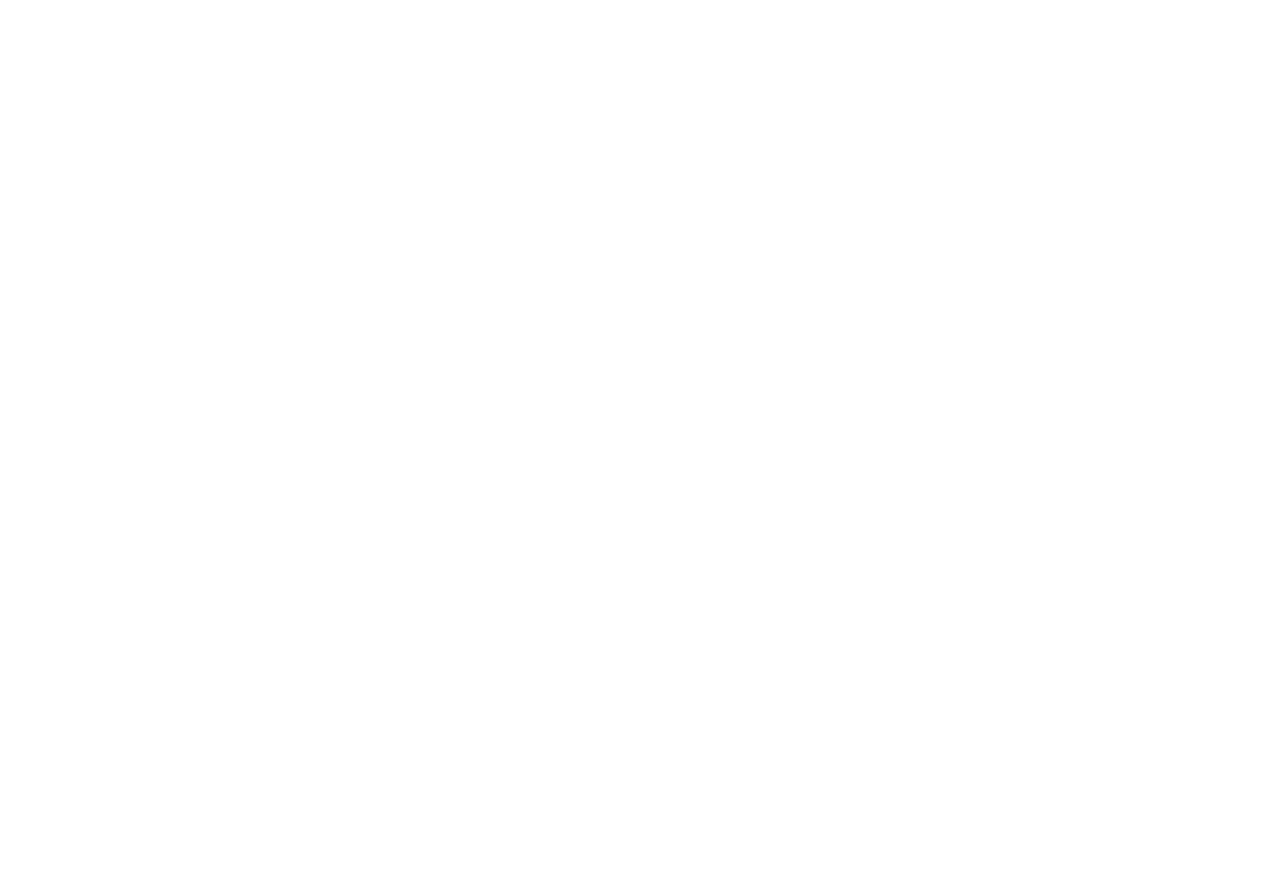
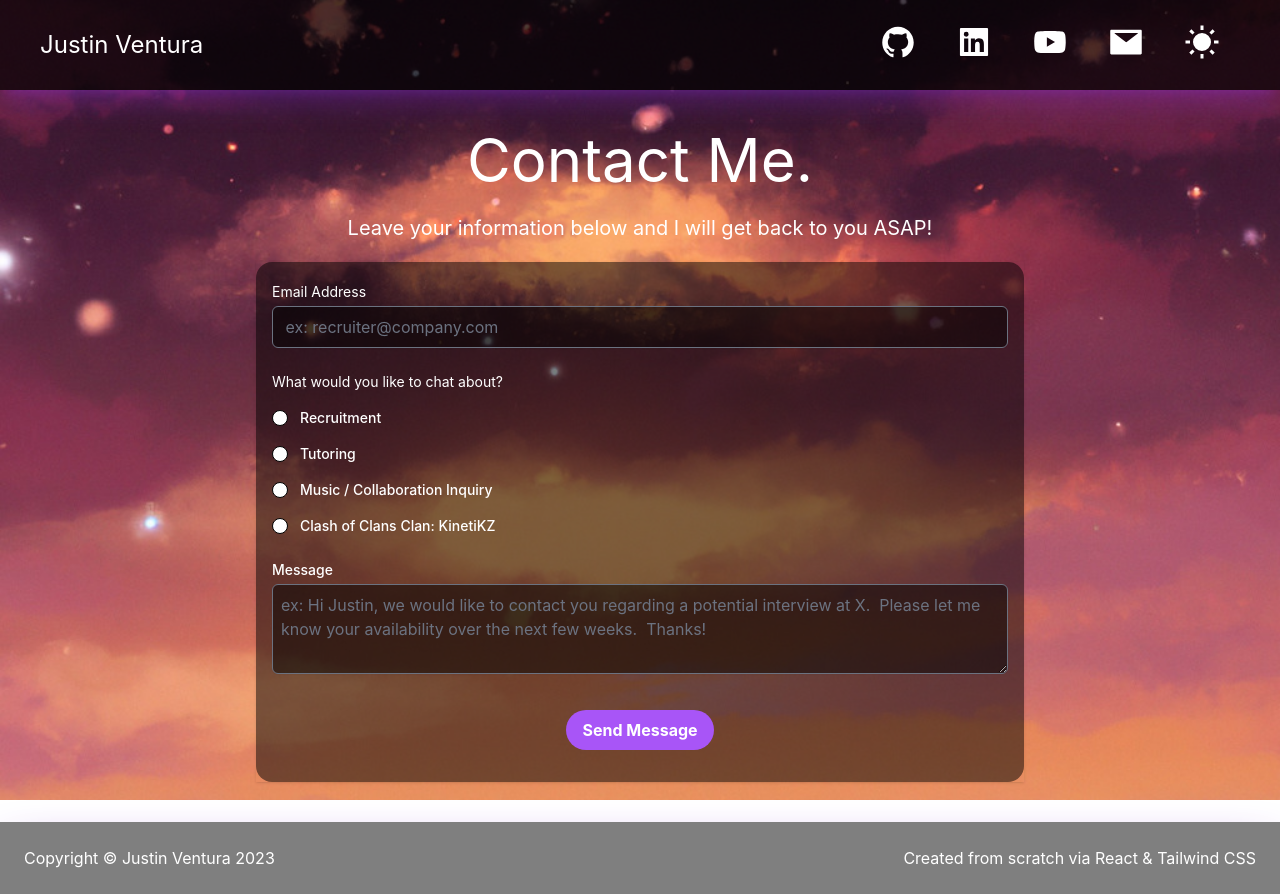
Before and after one commit to jventura1738/justinventura.tech, a React (Create React App) app in the folder justin-ventura-portfolio/: page /contact in a window 1280 px wide. Before the commit this address had no page. Before the commit the page ends 800 px from the top, so only its background shows below. Built offline with nearby package versions, Linux system fonts and the light colour scheme.

Commit message:
Contact backend added

```diff
--- a/justin-ventura-portfolio/package.json
+++ b/justin-ventura-portfolio/package.json
@@ -13,7 +13,6 @@
     "react-router-dom": "^6.7.0",
     "react-scripts": "5.0.1",
     "react-scroll": "^1.8.9",
-    "react-sticky-nav": "^4.0.6",
     "typewriter-effect": "^2.19.0",
     "web-vitals": "^2.1.4"
   },
@@ -42,6 +41,7 @@
     ]
   },
   "devDependencies": {
+    "@tailwindcss/forms": "^0.5.3",
     "tailwindcss": "^3.2.4"
   }
 }
--- a/justin-ventura-portfolio/src/App.js
+++ b/justin-ventura-portfolio/src/App.js
@@ -4,6 +4,7 @@
 
 // My react components:
 import Home from "./pages/Home";
+import Contact from "./pages/Contact";
 
 // CSS:
 import "./css/App.css";
@@ -26,6 +27,8 @@
       experienceHover: "text-orange-400",
       experienceGradient: "from-purple-600/50 to-orange-400/50",
       horizontalRule: "bg-orange-400",
+      contactFormBox: "bg-gray-500/50",
+      radioButton: "orange-500",
     },
     light: {
       backgroundImage: `url(${lightBgImage})`,
@@ -34,6 +37,8 @@
       experienceHover: "text-purple-400",
       experienceGradient: "from-orange-600/50 to-purple-400/50",
       horizontalRule: "bg-purple-500",
+      contactFormBox: "bg-theme/50",
+      radioButton: "purple-500",
     },
   };
   const themeProps = { theme, toggleTheme, themeStyles };
@@ -42,6 +47,7 @@
       <Router>
         <Routes>
           <Route path="/" element={<Home {...themeProps} />}></Route>
+          <Route path="/contact" element={<Contact {...themeProps} />}></Route>
         </Routes>
       </Router>
     </div>
--- /dev/null
+++ b/justin-ventura-portfolio/src/components/ContactForm.js
@@ -0,0 +1,118 @@
+import React from "react";
+
+function ContactForm({ theme, toggleTheme, themeStyles }) {
+  return (
+    <div className="mx-auto max-w-3xl space-y-12 md:py-24 md:grid md:grid-cols-1 md:gap-6 text-white mb-10">
+      <div className="mt-5 md:col-span-2 md:mt-0">
+        <form action="#" method="POST">
+          <div className="shadow sm:overflow-hidden sm:rounded-md">
+            <div className="rounded-2xl space-y-6 bg-theme/50 px-4 py-5 sm:p-6">
+              <div className="grid grid-cols-1 gap-6">
+                <div className="col-span-1 sm:col-span-2">
+                  <label htmlFor="Email address" className="block text-sm">
+                    Email Address
+                  </label>
+                  <div className="mt-1 flex rounded-2xl shadow-sm text-white">
+                    <input
+                      type="text"
+                      name="company-website"
+                      id="company-website"
+                      className={`${themeStyles[theme].contactFormBox} caret-orange-500 focus:border-orange-500 focus:ring-orange-500  block w-full flex-1 p-2 rounded-md rounded-r-md sm:text-sm`}
+                      placeholder=" ex: recruiter@company.com"
+                    />
+                  </div>
+                </div>
+              </div>
+              <fieldset>
+                <p className="text-sm">What would you like to chat about?</p>
+                <div className="mt-4 space-y-4">
+                  <div className="flex items-center">
+                    <input
+                      id="recruit-inquiry"
+                      name="Recruiting"
+                      type="radio"
+                      className="h-4 w-4 border-black text-orange-500 focus:ring-orange-500/0"
+                    />
+                    <label
+                      htmlFor="Recruitment"
+                      className="ml-3 block text-sm font-medium"
+                    >
+                      Recruitment
+                    </label>
+                  </div>
+                  <div className="flex items-center">
+                    <input
+                      id="tutor-inquiry"
+                      name="Tutoring"
+                      type="radio"
+                      className="h-4 w-4 border-black text-orange-500 focus:ring-orange-500/0"
+                    />
+                    <label
+                      htmlFor="Tutoring"
+                      className="ml-3 block text-sm font-medium"
+                    >
+                      Tutoring
+                    </label>
+                  </div>
+                  <div className="flex items-center">
+                    <input
+                      id="music-inquiry"
+                      name="Music"
+                      type="radio"
+                      className="h-4 w-4 border-black text-orange-500 focus:ring-orange-500/0"
+                    />
+                    <label
+                      htmlFor="Music"
+                      className="ml-3 block text-sm font-medium"
+                    >
+                      Music / Collaboration Inquiry
+                    </label>
+                  </div>
+                  <div className="flex items-center">
+                    <input
+                      id="clash-inquiry"
+                      name="Clash of Clans"
+                      type="radio"
+                      className={`h-4 w-4 border-black text-orange-500 focus:ring-orange-500/0`}
+                    />
+                    <label
+                      htmlFor="Clash of Clans"
+                      className="ml-3 block text-sm font-medium"
+                    >
+                      Clash of Clans Clan: KinetiKZ
+                    </label>
+                  </div>
+                </div>
+              </fieldset>
+
+              <div>
+                <label htmlFor="Message" className="block text-sm font-medium">
+                  Message
+                </label>
+                <div className="mt-1">
+                  <textarea
+                    id="about"
+                    name="about"
+                    rows="3"
+                    className={`${themeStyles[theme].contactFormBox} caret-orange-500 mt-1 block w-full p-2 rounded-md shadow-sm focus:border-orange-500 focus:ring-orange-500 sm:text-sm`}
+                    placeholder="ex: Hi Justin, we would like to contact you regarding a potential interview at X.  Please let me know your availability over the next few weeks.  Thanks!"
+                  ></textarea>
+                </div>
+              </div>
+              <div className="px-4 py-3 text-center sm:px-6">
+                <button
+                  type="submit"
+                  className={`bg-purple-500 hover:bg-gradient-to-br ${themeStyles[theme].experienceGradient} duration-300 text-white font-bold py-2 px-4 rounded-full`}
+                >
+                  Send Message
+                </button>
+              </div>
+            </div>
+          </div>
+        </form>
+      </div>
+    </div>
+  );
+}
+
+export default ContactForm;
--- a/justin-ventura-portfolio/src/components/Header.js
+++ b/justin-ventura-portfolio/src/components/Header.js
@@ -1,5 +1,6 @@
 // React:
 import React, { useEffect, useRef, useState } from "react";
+import { Link } from "react-router-dom";
 import {
   AiFillGithub,
   AiFillLinkedin,
@@ -7,7 +8,6 @@
   AiFillYoutube,
 } from "react-icons/ai";
 import { RiSunLine, RiSunFill } from "react-icons/ri";
-import StickyNav from "react-sticky-nav";
 
 // All icons:
 const iconComponents = {
@@ -23,26 +23,32 @@
   {
     name: "AiFillGithub",
     link: "https://www.github.com/jventura1738",
+    target: "_blank",
   },
   {
     name: "AiFillLinkedin",
     link: "https://www.linkedin.com/in/justin-ventura-tech",
+    target: "_blank",
   },
   {
     name: "AiFillYoutube",
-    link: "https://www.youtube.com",
+    link: "https://www.youtube.com/@venturaacademyjv",
+    target: "_blank",
   },
   {
     name: "AiFillMail",
-    link: "https://www.gmail.com",
+    link: "/contact",
+    target: "_self",
   },
   {
     name: "RiSunLine",
     link: "",
+    target: "_self",
   },
   {
     name: "RiSunFill",
     link: "",
+    target: "_self",
   },
 ];
 
@@ -73,16 +79,15 @@
   };
 
   return (
-    <StickyNav className="overflow-visible z-10">
-      <nav className="text-white">
+    <nav className="text-white z-50 sticky top-0">
       <div className="flex bg-theme/70 items-center justify-between shadow-purple-600/25 shadow-xl px-10 py-6">
-          <a href="/">
+        <Link to="/">
           <h1
             className={`text-2xl hover:${themeStyles[theme].headerHover} duration-300`}
           >
             Justin Ventura
           </h1>
-          </a>
+        </Link>
         <div ref={menuRef} className="md:flex lg:hidden xl:hidden 2xl:hidden">
           <button
             type="button"
@@ -129,7 +134,7 @@
         <div className="sm:hidden md:hidden lg:flex xl:flex 2xl:flex md:gap-x-12">
           {navIcons.slice(0, -2).map((icon) => (
             <li key={icon.name} className="list-none mx-5">
-                <a href={icon.link} target="_blank" rel="noreferrer">
+              <a href={icon.link} target={icon.target} rel="noreferrer">
                 <MyIconDynamic type={icon.name} />
               </a>
             </li>
@@ -158,15 +163,14 @@
               <div className="flex flex-col items-center justify-center">
                 {navIcons.slice(0, -2).map((icon) => (
                   <li key={icon.link} className="list-none py-3">
-                      <a href={icon.link} target="_blank" rel="noreferrer">
+                    <a href={icon.link} target={icon.target} rel="noreferrer">
                       <MyIconDynamic type={icon.name} />
                     </a>
                   </li>
                 ))}
                 <li
                   key={
-                      navIcons[navIcons.length - (theme === "light" ? 1 : 2)]
-                        .name
+                    navIcons[navIcons.length - (theme === "light" ? 1 : 2)].name
                   }
                   className="list-none mx-5"
                 >
@@ -177,9 +181,8 @@
                   >
                     <MyIconDynamic
                       type={
-                          navIcons[
-                            navIcons.length - (theme === "light" ? 1 : 2)
-                          ].name
+                        navIcons[navIcons.length - (theme === "light" ? 1 : 2)]
+                          .name
                       }
                     />
                   </button>
@@ -190,7 +193,6 @@
         }
       </div>
     </nav>
-    </StickyNav>
   );
 }
 
--- a/justin-ventura-portfolio/src/components/Layout.js
+++ b/justin-ventura-portfolio/src/components/Layout.js
@@ -10,7 +10,7 @@
         toggleTheme={toggleTheme}
         themeStyles={themeStyles}
       />
-      <div className="content">{children}</div>
+      <div className="content relative">{children}</div>
       <Footer />
     </React.Fragment>
   );
--- a/justin-ventura-portfolio/src/components/Portfolio/Bio.js
+++ b/justin-ventura-portfolio/src/components/Portfolio/Bio.js
@@ -23,7 +23,7 @@
             ></img>
           </div>
           <div className="flex col-span-2 justify-center items-center m-6">
-            <p className="text-xl text-center">
+            <span className="text-xl text-center">
               I am a recent
               <strong className={`${emphasis}`}>
                 {" "}
@@ -70,7 +70,7 @@
                   alt="logo"
                 />
               </div>
-            </p>
+            </span>
           </div>
         </div>
       </div>
--- a/justin-ventura-portfolio/src/components/Portfolio/Projects.js
+++ b/justin-ventura-portfolio/src/components/Portfolio/Projects.js
@@ -180,7 +180,7 @@
 
 const Projects = ({ theme, toggleTheme, themeStyles }) => {
   return (
-    <div className="text-white">
+    <div className="text-white mb-10">
       <div className="grid grid-cols-1">
         <div className="col-span-1 text-center">
           <h1 className="text-6xl my-10">My Projects.</h1>
--- /dev/null
+++ b/justin-ventura-portfolio/src/pages/Contact.js
@@ -0,0 +1,39 @@
+import React from "react";
+
+import Layout from "../components/Layout";
+import ContactForm from "../components/ContactForm";
+import "../css/App.css";
+
+function Contact({ theme, toggleTheme, themeStyles }) {
+  // FIXME: this is low IQ, i know, refactor later
+  const backgroundStyles = {
+    backgroundImage: themeStyles[theme].backgroundImage,
+    backgroundSize: "cover",
+    backgroundRepear: "no-repeat",
+    position: "fixed",
+    backgroundPosition: "center",
+    width: "100%",
+    height: "100%",
+    zIndex: -1,
+  };
+  return (
+    <div className="text-white">
+      <div style={backgroundStyles}></div>
+      <Layout theme={theme} toggleTheme={toggleTheme} themeStyles={themeStyles}>
+        <div className="col-span-1 text-center">
+          <h1 className="text-6xl mt-10 mb-6">Contact Me.</h1>
+          <p className="text-xl">
+            Leave your information below and I will get back to you ASAP!
+          </p>
+        </div>
+        <ContactForm
+          theme={theme}
+          toggleTheme={toggleTheme}
+          themeStyles={themeStyles}
+        />
+      </Layout>
+    </div>
+  );
+}
+
+export default Contact;
--- a/justin-ventura-portfolio/tailwind.config.js
+++ b/justin-ventura-portfolio/tailwind.config.js
@@ -1,6 +1,7 @@
 /** @type {import('tailwindcss').Config} */
 module.exports = {
   content: ["./src/**/*.{js,jsx,ts,tsx}"],
+  plugins: [require("@tailwindcss/forms")],
   theme: {
     extend: {
       colors: {
@@ -29,5 +30,4 @@
       // => @media (max-width: 639px) { ... }
     },
   },
-  plugins: [],
 };
```
Also changed, not shown: justin-ventura-portfolio/src/components/Contact.js (deleted, +0 -7 lines), justin-ventura-portfolio/src/components/Portfolio/About.js (+6 -3 lines), justin-ventura-portfolio/src/pages/Home.js (+1 -7 lines), 2 other files (tests, documents, lock files or other folders). Lines whose indentation alone changed are shown as unchanged.
